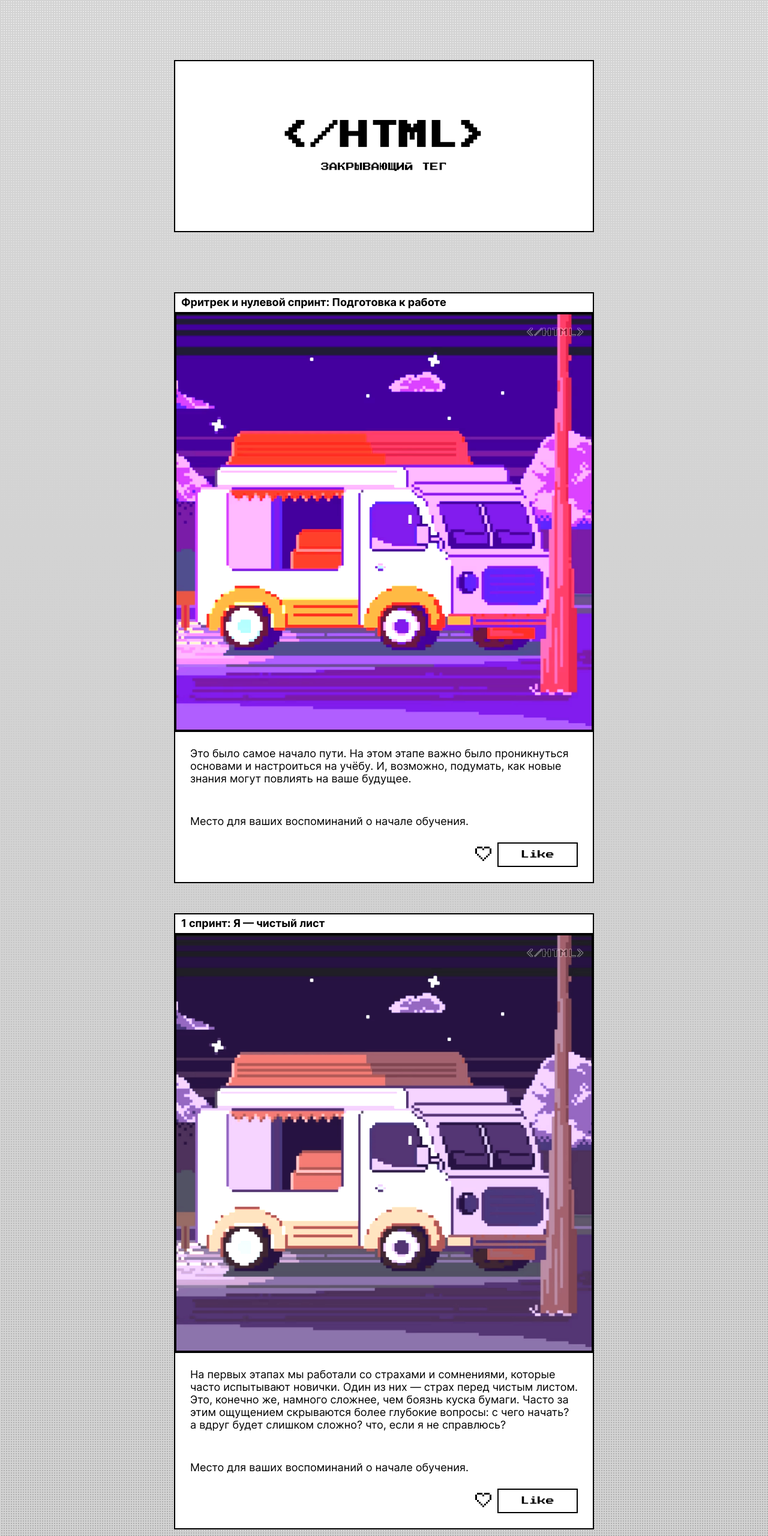
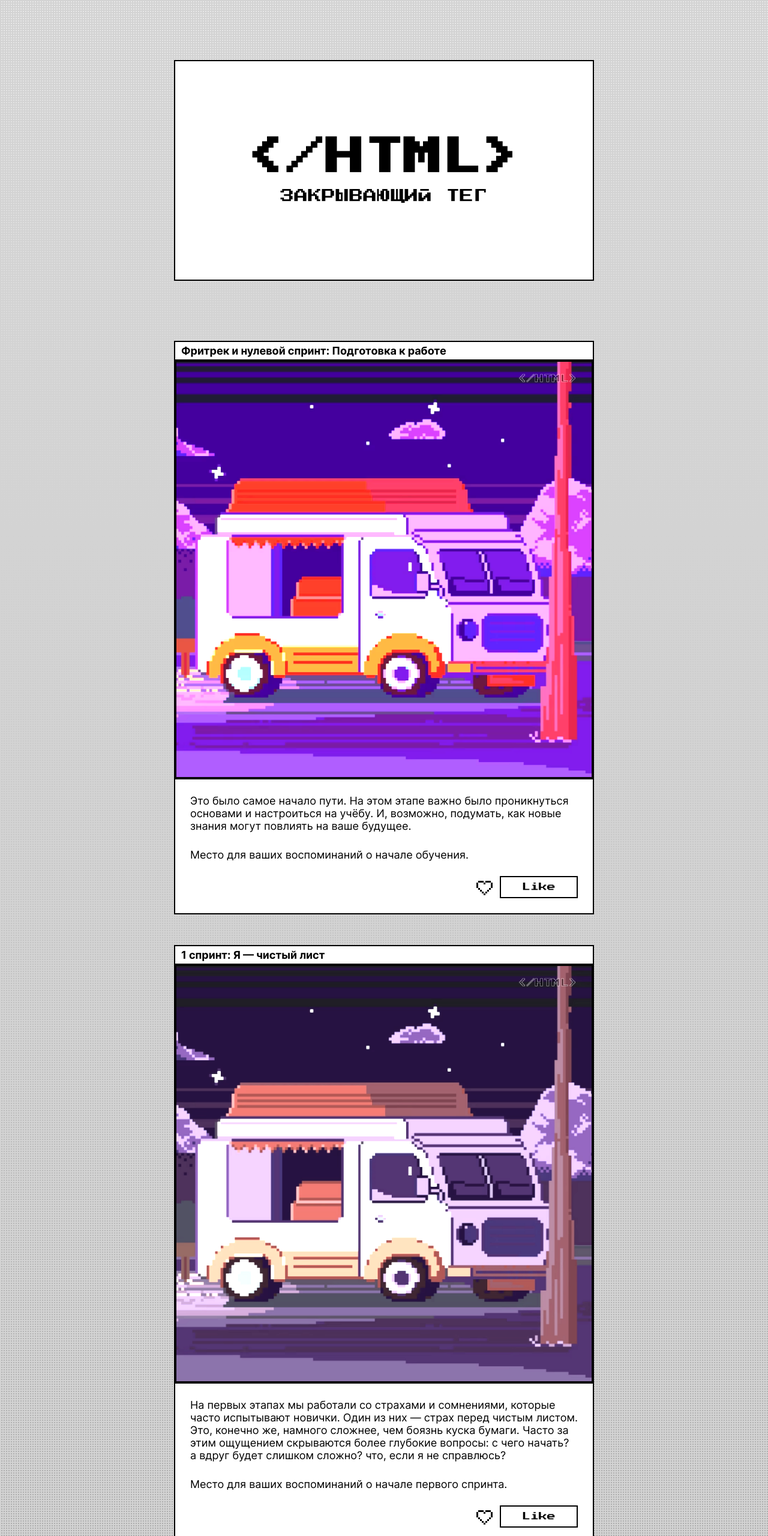
Before and after one commit to gaidarenko/zakrivayuschiy-teg-f, a plain HTML site: page index.html in a window 1280 px wide. Shown: the top 2560 px of the page at 60% size. Drawn offline with Linux system fonts and the light colour scheme.

Commit message:
Fix layout

```diff
--- a/index.html
+++ b/index.html
@@ -43,7 +43,7 @@
           <p class="section__image-label">&lt;/HTML&gt;</p>
         </div>
         <p class="section__text">На первых этапах мы работали со страхами и сомнениями, которые часто испытывают новички. Один из них — страх перед чистым листом. Это, конечно же, намного сложнее, чем боязнь куска бумаги. Часто за этим ощущением скрываются более глубокие вопросы: с чего начать? а вдруг будет слишком сложно? что, если я не справлюсь?</p>
-        <p class="section__text">Место для ваших воспоминаний о начале обучения.</p>
+        <p class="section__text">Место для ваших воспоминаний о начале первого спринта.</p>
         <div class="section__button-wrapper">
           <button class="card__icon-button">
             <img class="like-icon" src="./svg/heart.svg" alt="Иконка лайка">
@@ -60,7 +60,7 @@
           <p class="section__image-label">&lt;CSS&gt;</p>
         </div>
         <p class="section__text">Первый проект — позади! Но это всё ещё самое начало пути. Радость могла быстро померкнуть и смениться ожиданием провала. Или вы, наоборот, могли вдохновиться успехами и поверить в себя.</p>
-        <p class="section__text">Место для ваших воспоминаний о начале обучения.</p>
+        <p class="section__text">Место для ваших воспоминаний об окончании первого спринта.</p>
         <div class="section__button-wrapper">
           <button class="card__icon-button">
             <img class="like-icon" src="./svg/heart.svg" alt="Иконка лайка">
@@ -77,7 +77,7 @@
           <p class="section__image-label">&lt;desigions&gt;</p>
         </div>
         <p class="section__text">На этом этапе вы уже достаточно разбирались в основах вёрстки, чтобы понять, как много ещё впереди. Вы могли попытаться погнаться за идеалом и понять, что он недостижим. А, может, вы вовсе и не подвержены перфекционизму и вместо того, чтобы сделать идеально, старались просто сделать.</p>
-        <p class="section__text">Место для ваших воспоминаний о начале обучения.</p>
+        <p class="section__text">Место для ваших воспоминаний о начале второго спринта.</p>
         <div class="section__button-wrapper">
           <button class="card__icon-button">
             <img class="like-icon" src="./svg/heart.svg" alt="Иконка лайка">
@@ -94,7 +94,7 @@
           <p class="section__image-label">care</p>
         </div>
         <p class="section__text">Всё это время вы были не одиноки (хотя, возможно, иногда и чувствовали, что одни против целого мира). Вас окружали одногруппники, команда сопровождения и просто близкие люди, которым можно пожаловаться, если очередной макет просто так не поддавался. Осваивать что-то новое легче, когда рядом есть единомышленники, не правда ли?</p>
-        <p class="section__text">Место для ваших воспоминаний о начале обучения.</p>
+        <p class="section__text">Место для ваших воспоминаний об окончании второго спринта.</p>
         <div class="section__button-wrapper">
           <button class="card__icon-button">
             <img class="like-icon" src="./svg/heart.svg" alt="Иконка лайка">
@@ -111,7 +111,7 @@
           <p class="section__image-label">&lt;support&gt;</p>
         </div>
         <p class="section__text">На этом курсе вы постоянно решали разные задачи. В какой-то момент вам могло показаться, что решения просто иссякли. Значит, пришло время посмотреть на задачу под другим углом.</p>
-        <p class="section__text">Место для ваших воспоминаний о начале обучения.</p>
+        <p class="section__text">Место для ваших воспоминаний о начале третьего спринта.</p>
         <div class="section__button-wrapper">
           <button class="card__icon-button">
             <img class="like-icon" src="./svg/heart.svg" alt="Иконка лайка">
@@ -128,7 +128,7 @@
           <p class="section__image-label">&lt;lifes-style: none;&gt;</p>
         </div>
         <p class="section__text">Во время учёбы часто возникает чувство, когда не знаешь, за что хвататься. Вроде и проектную пора сдавать, и задачи хочется порешать, и в теории получше разобраться, и жизнь не забыть пожить. В такие моменты очень нужна концентрация. Вспомните, откуда вы её черпали.</p>
-        <p class="section__text">Место для ваших воспоминаний о начале обучения.</p>
+        <p class="section__text">Место для ваших воспоминаний об окончании третьего спринта.</p>
         <div class="section__button-wrapper">
           <button class="card__icon-button">
             <img class="like-icon" src="./svg/heart.svg" alt="Иконка лайка">
--- a/styles/style.css
+++ b/styles/style.css
@@ -32,20 +32,20 @@
   max-width: 700px;
   margin-top: 100px;
   margin-bottom: 100px;
-  padding-top: 100px;
-  padding-bottom: 100px;
+  padding-top: clamp(120px, 110.7696px + 2.4615vw, 128px); /* 120px; */
+  padding-bottom: clamp(120px, 110.7696px + 2.4615vw, 128px); /* 120px; */
   text-transform: uppercase;
   background-color: var(--bg-color);
 }
 
 .header__title {
-  font-size: 49px;
+  font-size: clamp(49px, 30.5392px + 4.9231vw, 65px);
   text-align: center;
   text-transform: uppercase;
 }
 
 .header__text {
-  font-size: 14px;
+  font-size: clamp(14px, 3.616px + 2.7692vw, 23px);
   text-align: center;
   text-transform: uppercase;
   margin-top: 20px;
@@ -56,14 +56,14 @@
   max-width: 700px;
   background-color: var(--bg-color);
   border: var(--border);
-  margin-bottom: 50px;
+  margin-bottom: 51px;
 }
 
 .section__title {
   font-size: 18px;
   font-variation-settings: "wght" var(--accent-font-weight);
   color: var(--color);
-  padding: 4px 10px 6px 10px;
+  padding: 4px 10px 4px 10px;
 }
 
 .section__image-wrapper {
@@ -76,8 +76,8 @@
 
 .section__image-label {
   position: absolute;
-  right: 13px;
-  top: 25px;
+  right: clamp(11px, -6.3072px + 4.6154vw, 26px);
+  top: 23px;
   font-family: var(--accent-font), fantasy;
   font-weight: var(--main-font-weight);
   font-size: 14px;
@@ -104,14 +104,28 @@
 
 .section__text {
   font-size: 18px;
+  line-height: 21px;
   padding: 25px;
+}
+
+.section__text:nth-of-type(2) {
+  padding-top: 2px;
+}
+
+.section:nth-last-of-type(1) {
+  margin-bottom: 50px;
 }
 
 .section__button {
   background-color: transparent;
   color: var(--color);
   border: var(--border);
-  padding: 8px 37px;
+  padding: 6px 35px;
+}
+
+.like-icon {
+  padding-top: 6px;
+  padding-right: 2px;
 }
 
 .section__button-wrapper {
@@ -128,11 +142,16 @@
   font-size: 14px;
 }
 
+.footer {
+  padding-left: 32px;
+  padding-right: 32px;
+}
+
 .footer__button {
   background-color: var(--bg-color);
   color: var(--color);
   border: var(--border);
-  padding: 12px 37px;
+  padding: 14px clamp(10px, 0.7696px + 2.4615vw, 18px);
   margin-bottom: 100px;
   display: flex;
   flex-wrap: wrap;
@@ -171,6 +190,8 @@ dialog::backdrop {
 
 .dialog__icon {
   flex-shrink: 0;
+  width: clamp(40px, 61.9232px - 5.8462vw, 21px);
+  height: clamp(40px, 61.9232px - 5.8462vw, 21px);
 }
 
 .dialog__wrapper {
@@ -212,3 +233,26 @@ dialog::backdrop {
   background-color: transparent;
   padding: 0;
 }
+
+@media (width < 375px) {
+  .header__title {
+    font-size: 40px;
+  }
+
+  .footer {
+    padding-left: 12px;
+    padding-right: 12px;
+  }
+
+  .dialog {
+    padding: 20px 14px;
+  }
+
+  .dialog__button {
+    margin-top: 20px;
+  }
+
+  .dialog__wrapper {
+    gap: 10px;
+  }
+}
```
